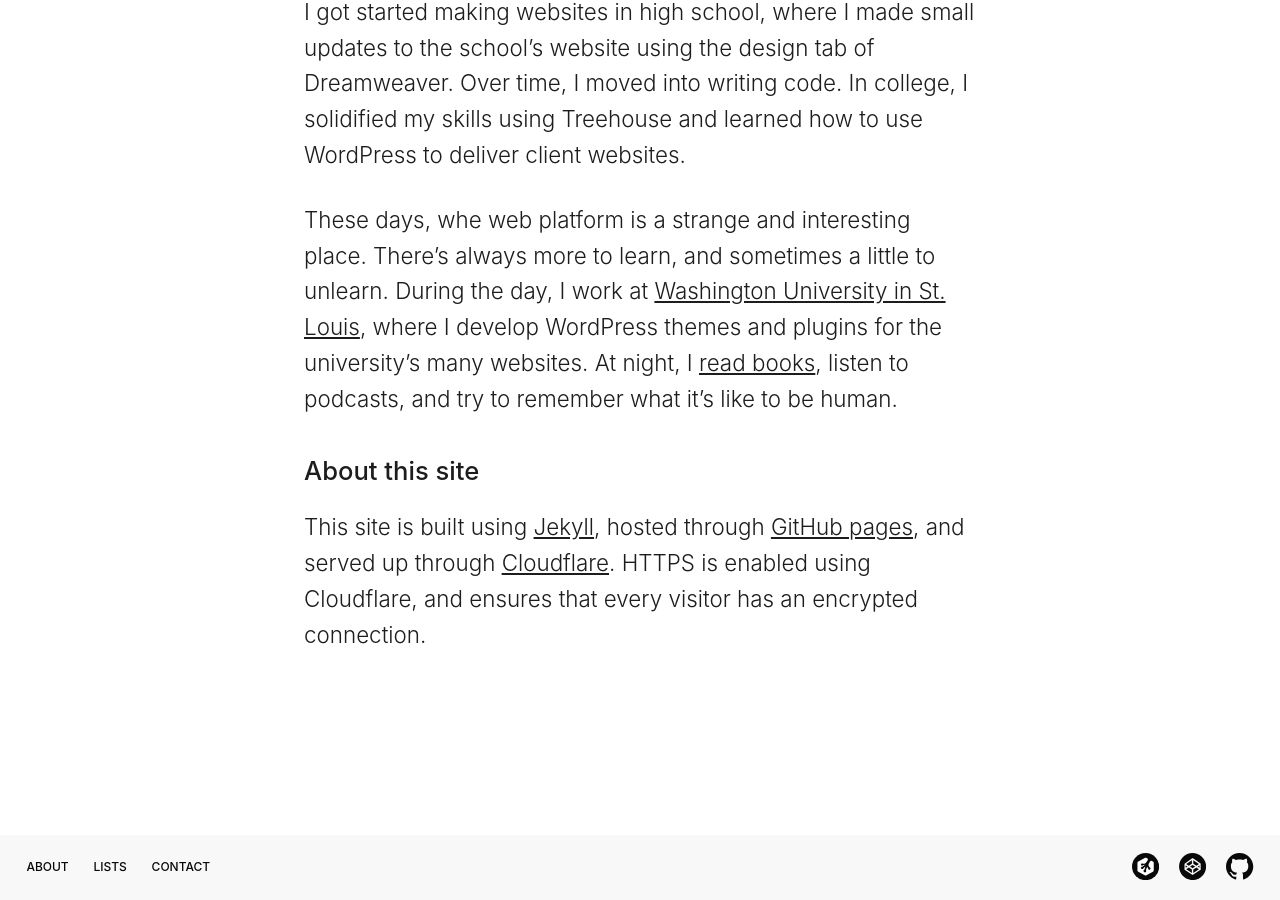
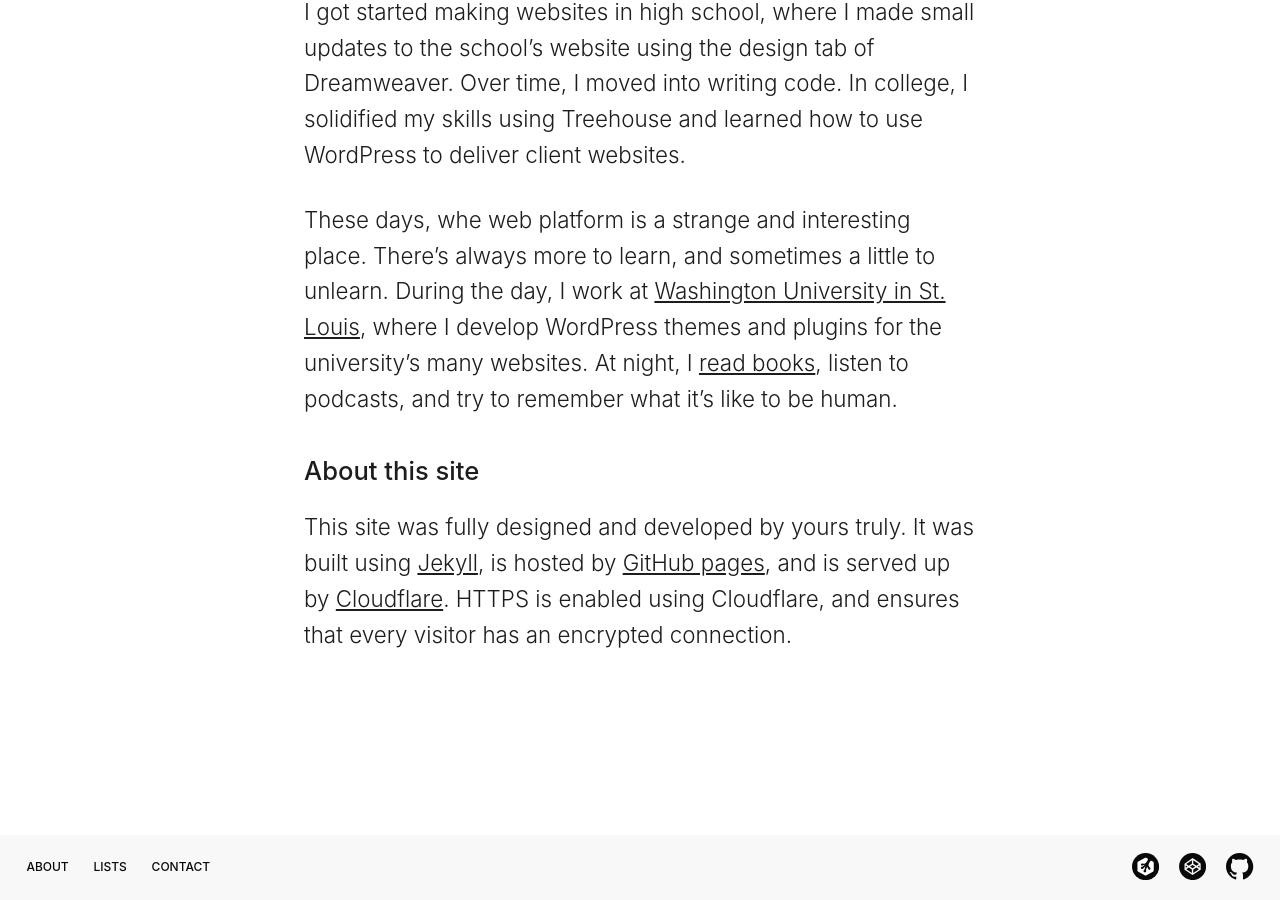
Before and after one commit to samhermes/samhermes.github.io, a Jekyll site: the page built from about.md, in a window 1280 px wide and 900 px high, scrolled down 620 px. Built offline with Jekyll 4.4.1, drawn with Linux system fonts in a browser that asks for light colours.

Commit message:
Update site description

```diff
--- a/about.md
+++ b/about.md
@@ -14,4 +14,4 @@
 
 ## About this site
 
-This site is built using [Jekyll](https://jekyllrb.com/), hosted through [GitHub pages](https://pages.github.com/), and served up through [Cloudflare](https://www.cloudflare.com/). HTTPS is enabled using Cloudflare, and ensures that every visitor has an encrypted connection.
+This site was fully designed and developed by yours truly. It was built using [Jekyll](https://jekyllrb.com/), is hosted by [GitHub pages](https://pages.github.com/), and is served up by [Cloudflare](https://www.cloudflare.com/). HTTPS is enabled using Cloudflare, and ensures that every visitor has an encrypted connection.
```
